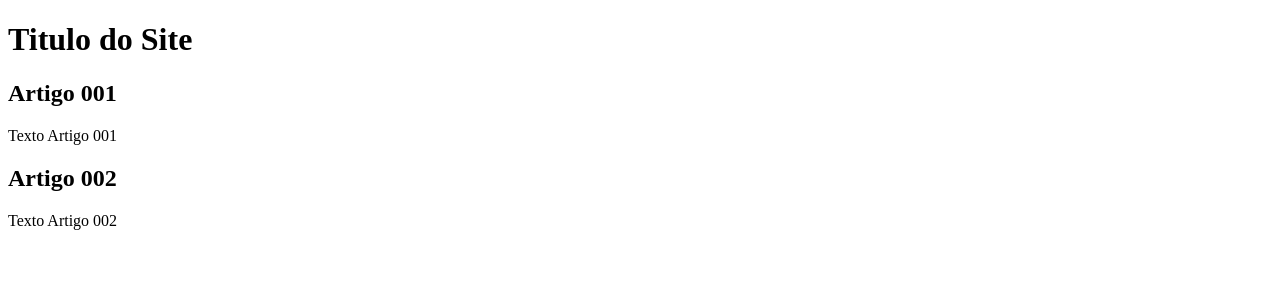
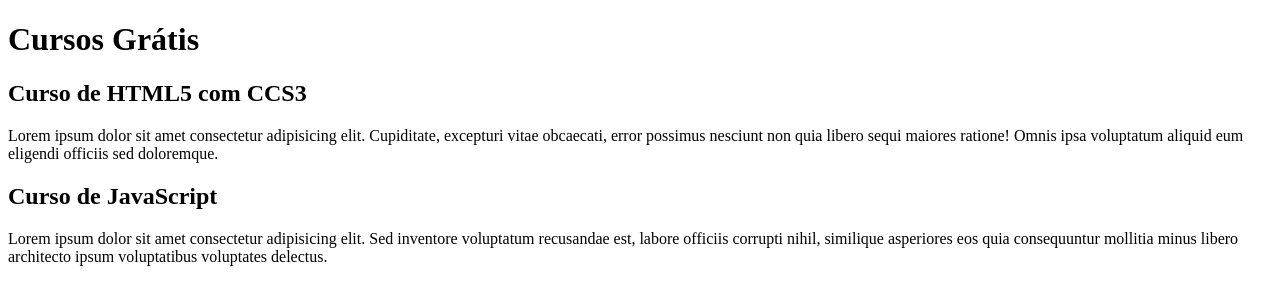
Before and after one commit to TaynaLauton/projeto-site, a plain HTML site: page index.html in a window 1280 px wide. Drawn offline with Linux system fonts and the light colour scheme.

Commit message:
Comecei a escrever o conteúdo

```diff
--- a/index.html
+++ b/index.html
@@ -9,15 +9,15 @@
 <body>
   <main>
     <header>
-      <h1>Titulo do Site</h1>
+      <h1>Cursos Grátis</h1>
     </header>
     <article>
-      <h2>Artigo 001</h2>
-      <p> Texto Artigo 001</p>
+      <h2>Curso de HTML5 com CCS3</h2>
+      <p>Lorem ipsum dolor sit amet consectetur adipisicing elit. Cupiditate, excepturi vitae obcaecati, error possimus nesciunt non quia libero sequi maiores ratione! Omnis ipsa voluptatum aliquid eum eligendi officiis sed doloremque.</p>
     </article>
     <article>
-      <h2>Artigo 002</h2>
-      <p>Texto Artigo 002</p>
+      <h2>Curso de JavaScript</h2>
+      <p>Lorem ipsum dolor sit amet consectetur adipisicing elit. Sed inventore voluptatum recusandae est, labore officiis corrupti nihil, similique asperiores eos quia consequuntur mollitia minus libero architecto ipsum voluptatibus voluptates delectus.</p>
     </article>
   </main>
 
```
